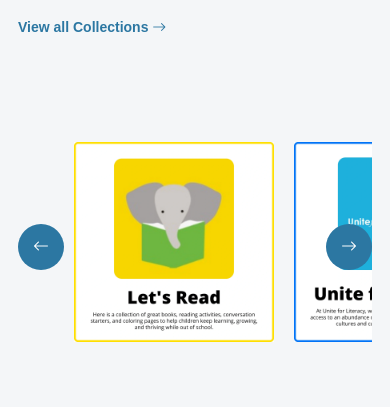
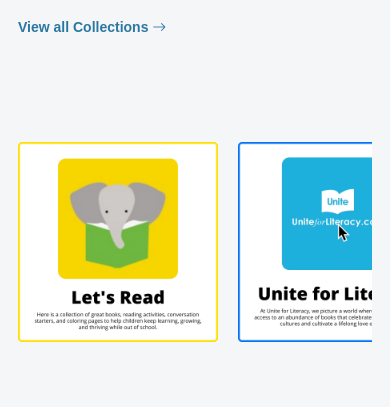
Before and after one commit to dewei1993/SKLpubliclibrary, a Vue app: page / in a window 390 px wide. Shown: the part 4860-5267 px from the top of the page. Built offline with nearby package versions, Linux system fonts and the light colour scheme.

Commit message:
Added updates

```diff
--- a/src/components/ResourcesSection.vue
+++ b/src/components/ResourcesSection.vue
@@ -78,6 +78,25 @@
     behavior: 'smooth',
   })
 }
+
+const touchStartX = ref(0)
+
+function handleTouchStart(e) {
+  touchStartX.value = e.touches[0].clientX
+}
+
+function handleTouchEnd(e) {
+  const touchEndX = e.changedTouches[0].clientX
+  const diff = touchStartX.value - touchEndX
+
+  if (diff > 50) {
+    scrollResources(1) // Swipe left
+  }
+
+  if (diff < -50) {
+    scrollResources(-1) // Swipe right
+  }
+}
 </script>
 
 <template>
@@ -108,7 +127,12 @@
           <i class="bi bi-arrow-left"></i>
         </button>
 
-        <div class="resource-track" ref="resourceTrack">
+        <div
+          class="resource-track"
+          ref="resourceTrack"
+          @touchstart="handleTouchStart"
+          @touchend="handleTouchEnd"
+        >
           <a
             v-for="(resource, index) in resources"
             :key="index"
@@ -292,7 +316,6 @@
   height: 200px;
 }
 
-/* MOBILE */
 @media (max-width: 768px) {
   .resources-header-wrap {
     flex-direction: column;
@@ -302,5 +325,21 @@
     width: 100%;
     align-items: flex-start;
   }
+
+  /* HIDE ARROWS */
+  .resource-side-arrow {
+    display: none;
+  }
+
+  /* Enable hand cursor */
+  .resource-track {
+    cursor: grab;
+    touch-action: pan-y;
+    padding: 10px 0;
+  }
+
+  .resource-track:active {
+    cursor: grabbing;
+  }
 }
 </style>
```
